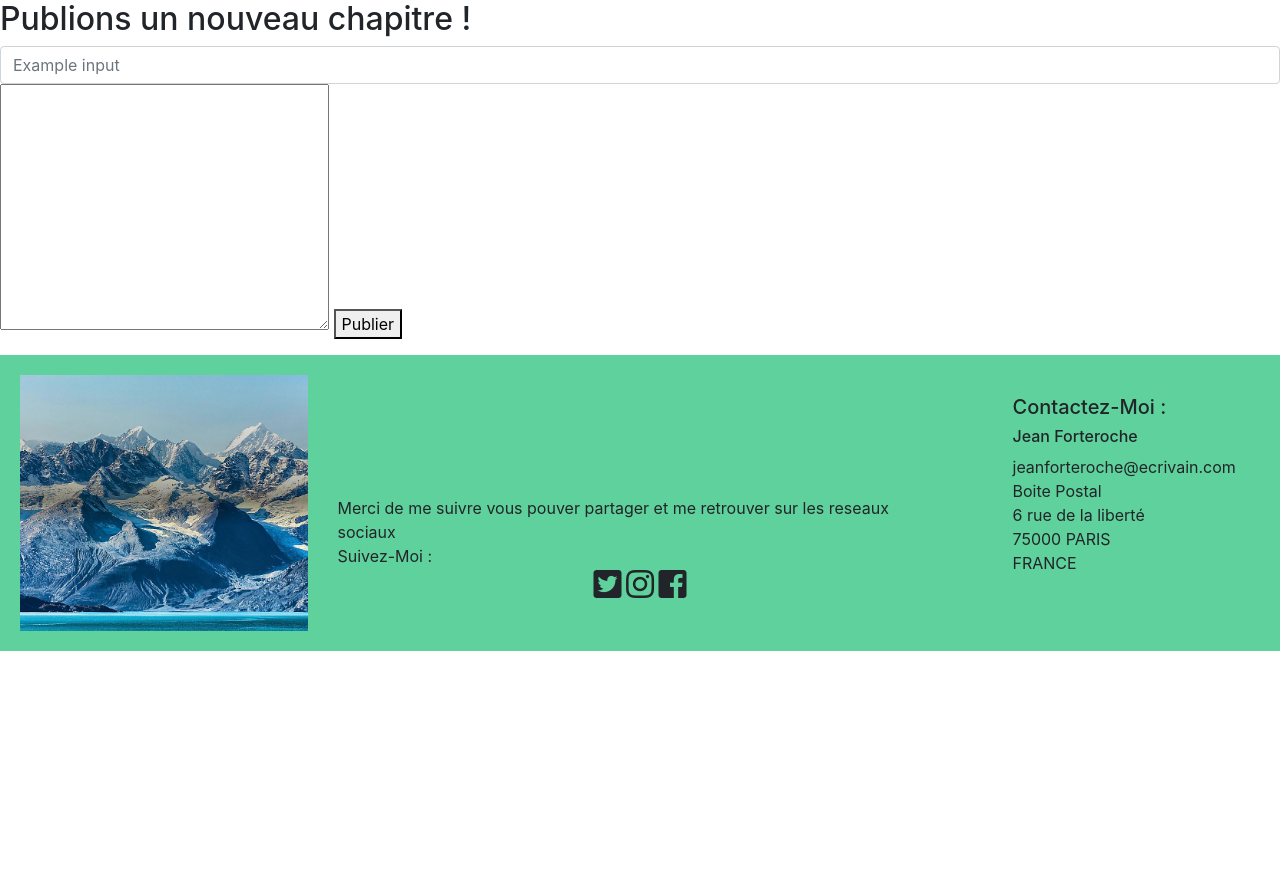
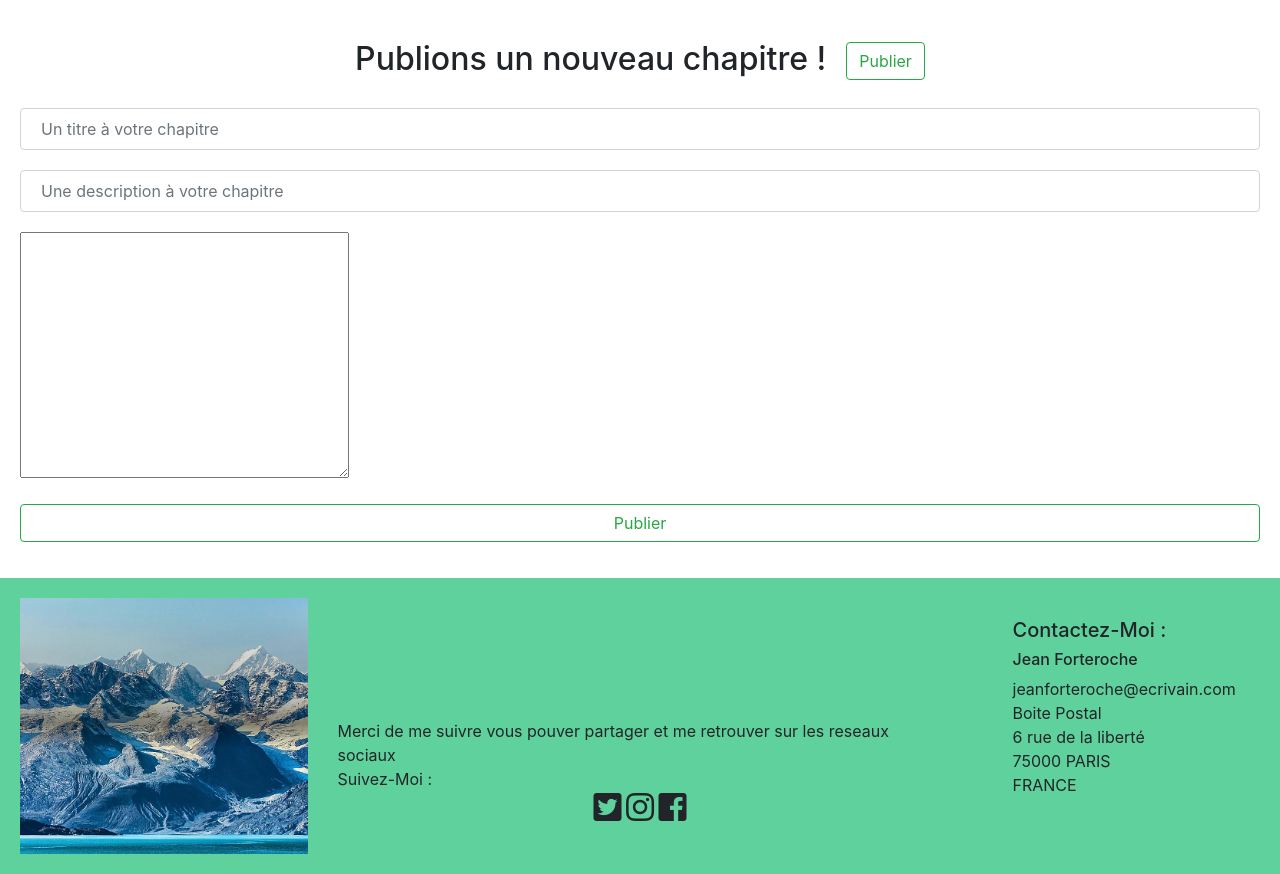
Before and after one commit to Allan9395/Projet-4-, a PHP site: template views/backend/adminCreateChapter.php in a window 1280 px wide. Shown: the part 64-938 px from the top of the page. Before the commit the page ends 715 px from the top, so only its background shows below. Run offline with PHP 8.4, Linux system fonts and the light colour scheme; the template is opened without the code that fills it, so the values that code supplies are empty; the visitor is signed in with stand-in values (Sample User, id 1); some libraries are stand-ins or nearby versions.

Commit message:
création de nouveau chapitre dans la base de données et css de adminCreateChapter

```diff
--- a/index.php
+++ b/index.php
@@ -53,6 +53,12 @@ try
             header('Location: index.php');
         } elseif ($_GET['action'] == 'createChapter') {
             require('views/backend/adminCreateChapter.php');
+        } elseif ($_GET['action'] == 'adminAddNewChapter') {
+            if (isset($_POST['titleNewChapter']) && isset($_POST['descriptionNewChapter']) && isset($_POST['contentNewChapter'])) {
+                if (!empty($_POST['titleNewChapter']) && !empty($_POST['descriptionNewChapter']) && !empty($_POST['contentNewChapter'])) {
+                    addNewChapter($_POST['titleNewChapter'], $_POST['descriptionNewChapter'], $_POST['contentNewChapter']);
+                }
+            }
         }
     } else {
         listTickets();
--- a/public/css/style.css
+++ b/public/css/style.css
@@ -106,6 +106,38 @@ ul.contact-me {
     border-radius: 4px;
 }
 /* ---------------------------------------------------------REGISTRATION VIEW.PHP----------------------------------------------*/
+/* ---------------------------------------------------------ADMINCREATECHAPTER.PHP---------------------------------------------*/
+.adminCreateChapter {
+    padding: 20px;
+}
+.adminCreateChapter h2 {
+    text-align: center;
+    padding: 20px;
+}
+.submitAdminCreateChapter {
+    margin-left: 20px;
+}
+.titleCreateChapter {
+    margin-bottom: 20px;
+    padding: 20px;
+}
+.descriptionChapter {
+    margin-bottom: 20px;
+    padding: 20px;
+}
+.submitAdminCreateChapter2 {
+    display: block;
+    width: 100%;
+    margin-top: 20px;
+}
+
+/* ---------------------------------------------------------ADMINCREATECHAPTER.PHP---------------------------------------------*/
+
+
+
+
+
+/* ---------------------------------------------------------MEDIA QUERIES------------------------------------------------------*/
 
 @media (max-width: 684px) {
     .labelRegister {
--- a/views/backend/adminCreateChapter.php
+++ b/views/backend/adminCreateChapter.php
@@ -1,14 +1,15 @@
 <?php $title = 'Blog Ecrivain; Jean Forteroche; Création de Chapitre'; ?>
 <?php ob_start(); ?>
 
-<div class="conteiner">
+<div class="conteiner adminCreateChapter">
 
-    <h2>Publions un nouveau chapitre !</h2>
+    <h2>Publions un nouveau chapitre !<button class="btn btn-outline-success submitAdminCreateChapter" type="submit">Publier</button></h2>
 
-    <form action="index.php?admin" method="post" class="form-group">
-        <input type="text" name="title" class="form-control" id="formGroupExampleInput" placeholder="Example input">
-        <textarea class="tinymce" name="newChapter" id="" cols="30" rows="10"></textarea>
-        <button type="submit">Publier</button>
+    <form action="index.php?action=adminAddNewChapter" method="post" class="form-group">
+        <input type="text" name="titleNewChapter" class="form-control titleCreateChapter" id="formGroupExampleInput" placeholder="Un titre à votre chapitre">
+        <input type="text" name="descriptionNewChapter" class="form-control descriptionChapter" id="descriptionChapter" placeholder="Une description à votre chapitre">
+        <textarea class="tinymce" name="contentNewChapter" id="" cols="30" rows="10"></textarea>
+        <button class="btn btn-outline-success submitAdminCreateChapter2" type="submit">Publier</button>
     </form>
 </div>
 
```
Also changed, not shown: controller/backend.php (+10 -1 lines), models/backend/chaptersManager.php (added, +20 -0 lines).
